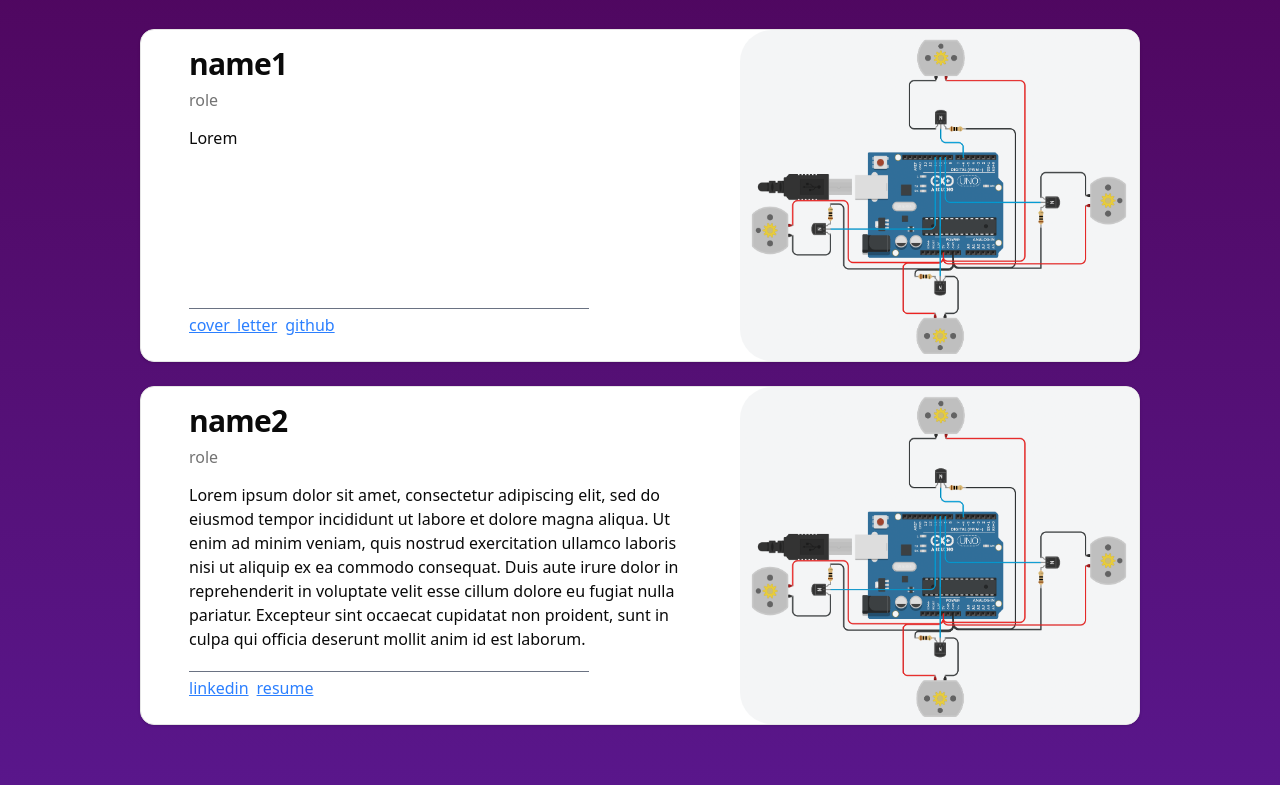
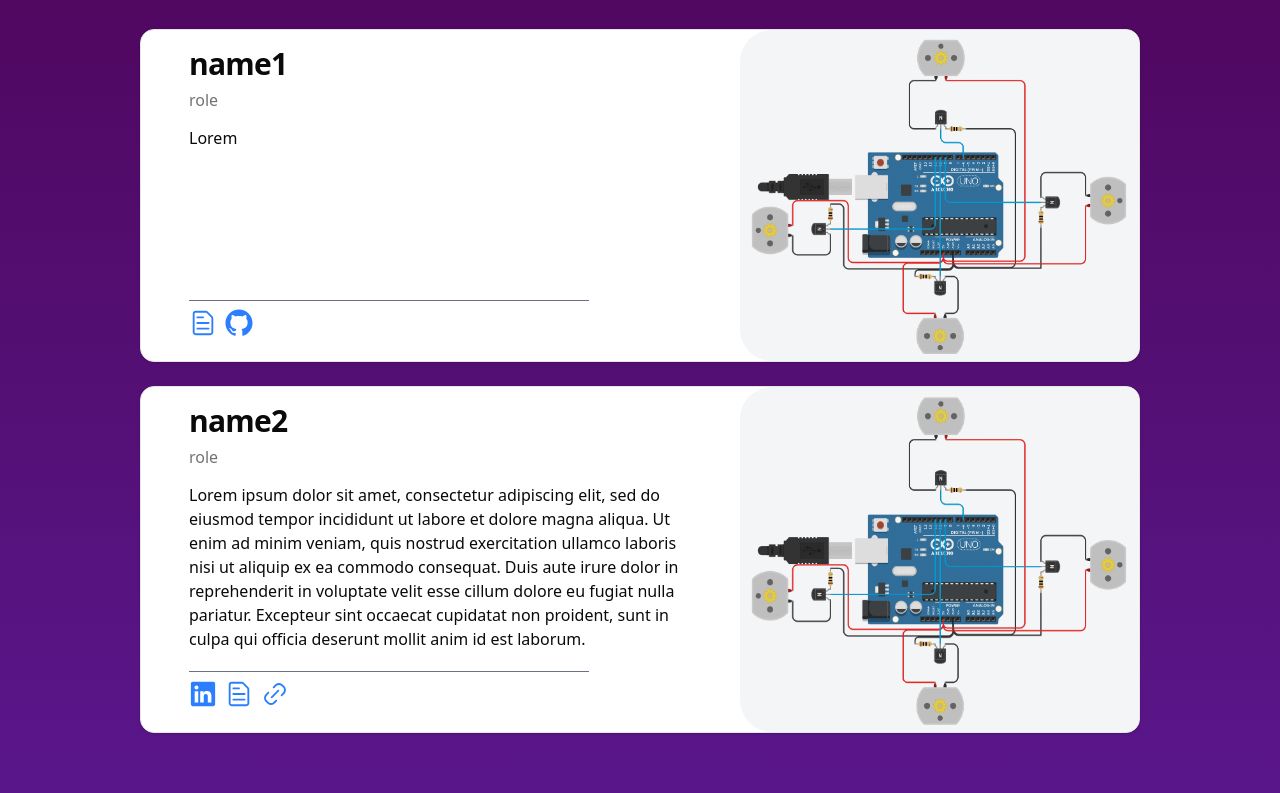
Before and after one commit to satasatalight/kestrel-ucf, a Next.js app: page /teams/sensors in a window 1280 px wide. Shown: the part 339-1132 px from the top of the page. Built offline with nearby package versions, Linux system fonts and the light colour scheme.

Commit message:
add and implement radix-ui react-icons

```diff
--- a/app/teams/_components/MemberCard.tsx
+++ b/app/teams/_components/MemberCard.tsx
@@ -8,7 +8,12 @@ import{
     CardHeader,
     CardTitle,
 } from "@/components/ui/card";
-import { link } from "fs";
+import {
+    GitHubLogoIcon,
+    LinkedInLogoIcon,
+    Link2Icon,
+    FileTextIcon
+} from "@radix-ui/react-icons";
 
 export interface MemberCardProps{
     name: string;
@@ -24,10 +29,6 @@ interface LinkProps{
 }
 
 const MemberCard = ({name, description, role, image, links} : MemberCardProps) => {
-    const LinksElement = links.map((link) => {
-        return <a className="text-blue-500 decoration-blue-500 underline pe-2" href={link.href}>{link.type}</a>
-    })
-
     return <Card className="flex justify-between text-left overflow-hidden">
         <CardContent className="pb-0 flex flex-col justify-between">
             <CardHeader className="pb-3 pt-4">
@@ -42,8 +43,12 @@ const MemberCard = ({name, description, role, image, links} : MemberCardProps) =
                 </p>
             </CardHeader>
 
-            <CardFooter className="border-gray-500 border-t w-100 mx-6 px-0 pt-1">
-                {LinksElement}
+            <CardFooter className="border-gray-500 border-t w-100 mx-6 px-0 pt-2">
+                {links.map((link) =>
+                    <Link className="text-blue-500 decoration-blue-500 underline pe-2" key={link.href} href={link.href} title={link.type}>
+                        <IconSwitch type={link.type} className="w-7 h-auto" alt={link.type}/>
+                    </Link>
+                )}
             </CardFooter>
         </CardContent>
 
@@ -51,4 +56,23 @@ const MemberCard = ({name, description, role, image, links} : MemberCardProps) =
     </Card>
 }
 
+const IconSwitch = (props : {type: string, className: string, alt: string}) => {
+    switch(props.type){
+        case "github":
+            return <GitHubLogoIcon {...props}/>
+
+        case "linkedin":
+            return <LinkedInLogoIcon {...props}/>
+
+        case "cover_letter":
+        case "cv":
+        case "resume":
+            return <FileTextIcon {...props}/>
+
+        // misc links
+        default:
+            return <Link2Icon {...props}/>
+    }
+}
+
 export default MemberCard;
--- a/app/teams/sensors/page.tsx
+++ b/app/teams/sensors/page.tsx
@@ -3,6 +3,7 @@ import placeholder from "@/public/ArduinoBoard.png";
 import MemberCard, { MemberCardProps } from "../_components/MemberCard";
 
 const SensorsTeamPage = () => {
+  // placeholder data
   const members: MemberCardProps[] = [
     {
       name: "name1",
@@ -12,11 +13,11 @@ const SensorsTeamPage = () => {
       links: [
         {
           type: "cover_letter",
-          href: "./"
+          href: "iorhgirhgi"
         },
         {
           type: "github",
-          href: "./"
+          href: "https://github.com"
         }
       ]
     },
@@ -28,11 +29,15 @@ const SensorsTeamPage = () => {
       links: [
         {
           type: "linkedin",
-          href: "./"
+          href: "https://linkedin.com"
         },
         {
           type: "resume",
-          href: "./"
+          href: "resumeresume"
+        },
+        {
+          type: "misc link",
+          href: "uihiuhuihoihoihih"
         }
       ]
     },
@@ -57,10 +62,9 @@ const SensorsTeamPage = () => {
       <h2 className="pt-10 text-3xl font-light font-mono">Team Members:</h2>
       <div className="flex justify-center items-center mx-3">
         <div className="flex flex-wrap w-full pt-6 pb-15 gap-6">
-          {members.map((member) => {
-
-            return <MemberCard key={member.name} {...member}/>
-          })}
+          {members.map((member) =>
+            <MemberCard key={member.name} {...member}/>
+          )}
         </div>
       </div>
 
--- a/package.json
+++ b/package.json
@@ -13,6 +13,7 @@
     "@prisma/client": "^6.5.0",
     "@radix-ui/react-alert-dialog": "^1.1.6",
     "@radix-ui/react-dropdown-menu": "^2.1.7",
+    "@radix-ui/react-icons": "^1.3.2",
     "@radix-ui/react-label": "^2.1.2",
     "@radix-ui/react-slot": "^1.1.2",
     "axios": "^1.8.4",
```
Also changed, not shown: 1 other file (tests, documents, lock files or other folders).
